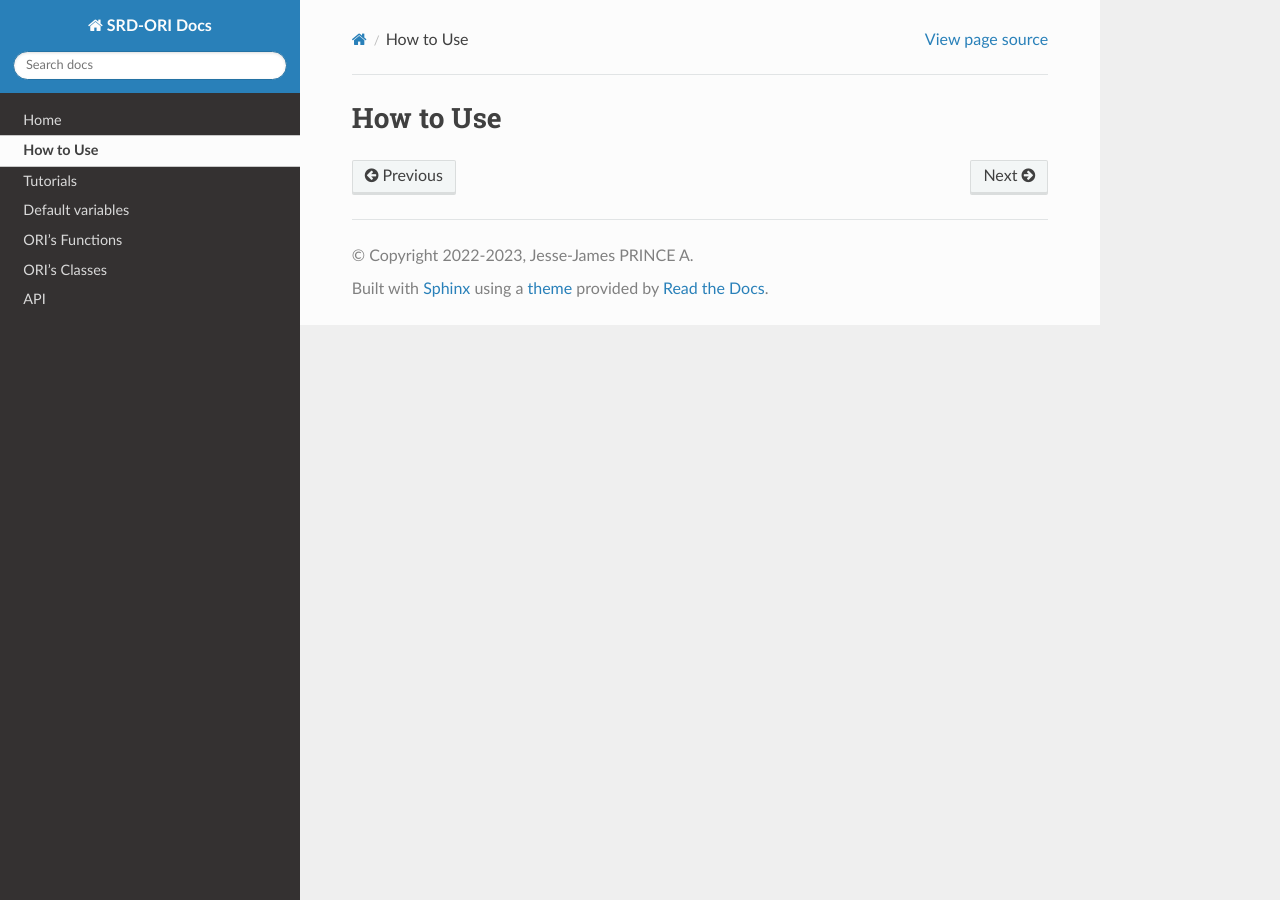
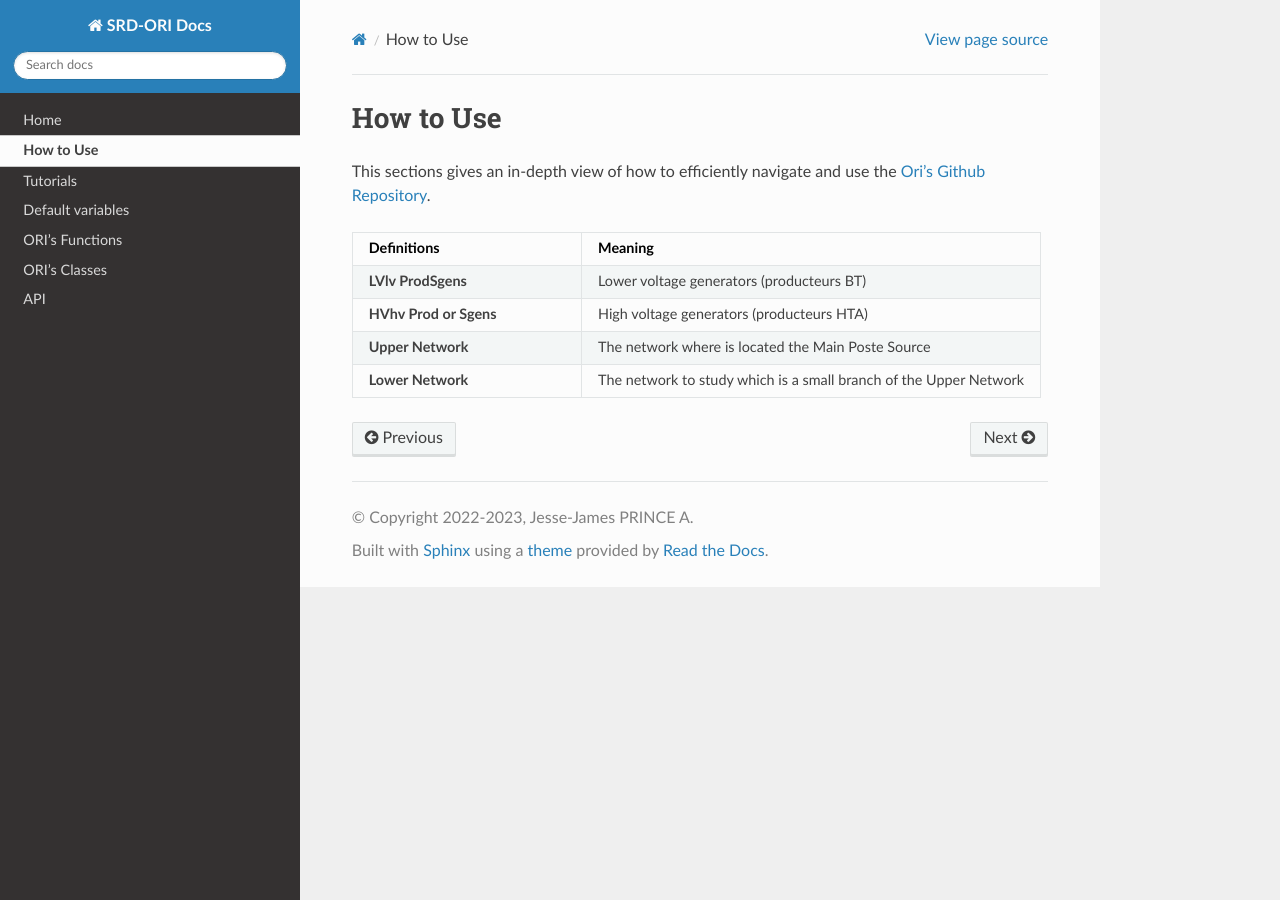
Before and after one commit to pajjaecat/ORI-SRD, a Sphinx documentation site: the page built from docs/howToUse.rst, in a window 1280 px wide. Built offline with Sphinx 7.4.7 and the Read the Docs theme 2.0.0, drawn with Linux system fonts in a browser that asks for light colours.

Commit message:
Update howToUse.rst

```diff
--- a/docs/howToUse.rst
+++ b/docs/howToUse.rst
@@ -1,3 +1,21 @@
 
 How to Use
 ===============
+
+This sections gives an in-depth view of how to efficiently navigate and use the `Ori's Github Repository <https://github.com/pajjaecat/ORI-SRD>`_.
+
+
+.. list-table::
+   :widths: 25 50
+   :header-rows: 1
+
+   * - Definitions
+     - Meaning
+   * - **LV\lv Prod\Sgens**
+     - Lower voltage generators (producteurs BT)
+   * - **HV\hv Prod or Sgens**
+     - High voltage generators (producteurs HTA)
+   * - **Upper Network**
+     - The network where is located the Main Poste Source
+   * - **Lower Network**
+     - The network to study which is a small branch of the Upper Network
```
